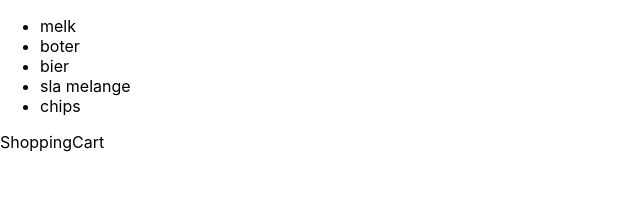
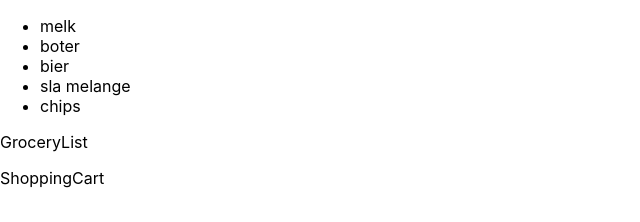
Before and after one commit to lambertwijshakecreations/React-grocery-app, a React (Create React App) app: page / in a window 1280 px wide. Shown: the top 222 px of the page, without its empty margins (0-640 px from the left). Built offline with nearby package versions, Linux system fonts and the light colour scheme.

Commit message:
made GroceryList. Importet to Container.

```diff
--- a/src/components/Container.js
+++ b/src/components/Container.js
@@ -1,9 +1,11 @@
 import React from "react";
 import ShoppingCart from "./ShoppingCart";
+import GroceryList from "./GroceryList";
 
 const Container = () => {
 	return (
 		<div>
+			<GroceryList />
 			<ShoppingCart />
 		</div>
 	);
--- /dev/null
+++ b/src/components/GroceryList.js
@@ -0,0 +1,11 @@
+import React from "react";
+
+const GroceryList = () => {
+	return (
+		<div>
+			<p>GroceryList</p>
+		</div>
+	);
+};
+
+export default GroceryList;
```
